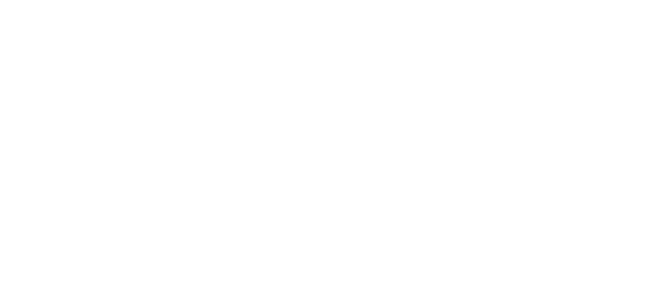
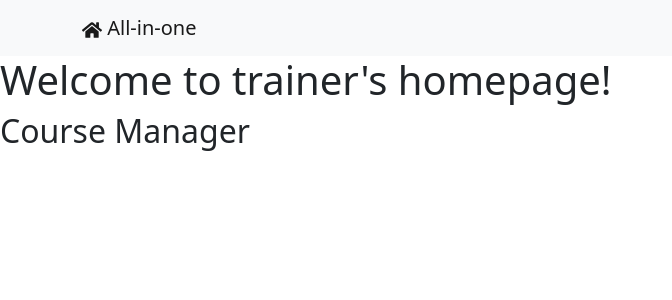
Before and after one commit to jonjonnyjonjon/IS212-SPM-G6T8, a React (Create React App) app in the folder frontend/: page /trainer in a window 1280 px wide. Shown: the top 300 px of the page, without its empty margins (0-672 px from the left). Built offline with nearby package versions, Linux system fonts and the light colour scheme.

Commit message:
[G6T8-58, 59] Initialize Trainer's Home Page

```diff
--- a/frontend/src/App.js
+++ b/frontend/src/App.js
@@ -7,6 +7,7 @@
 } from "react-router-dom"
 
 import HRRouting from "./pages/HRRouting"
+import TrainerRouting from "./pages/TrainerRouting"
 
 function App() {
 	const location = useLocation();
@@ -33,7 +34,7 @@
 
 			<Switch>
 				<Route path="/engineer" />
-				<Route path="/trainer" />
+				<Route path="/trainer" component={TrainerRouting}/>
 				<Route path="/hr" component={HRRouting} />
 
 			</Switch>
--- a/frontend/src/pages/TrainerHome.js
+++ b/frontend/src/pages/TrainerHome.js
@@ -1,6 +1,9 @@
 function TrainerHome() {
     return (
-        <h1>trainerHome</h1>
+        <div>
+            <h1>Welcome to trainer's homepage!</h1>
+            <h2>Course Manager</h2>
+        </div>
     )
 }
 
--- /dev/null
+++ b/frontend/src/pages/TrainerRouting.js
@@ -0,0 +1,35 @@
+import 'bootstrap/dist/css/bootstrap.min.css'
+import UserNavbar from "../components/UserNavbar"
+import { Link, Route, Switch, useRouteMatch, useLocation } from "react-router-dom"
+import { Nav } from 'react-bootstrap'
+import TrainerHome from "./TrainerHome"
+
+const TrainerRouting = () => {
+    const { url, path } = useRouteMatch()
+    const location = useLocation()
+
+    const NavbarOptions = (
+        <Nav className="me-auto">
+            {/*  insert navbar links here later  */}
+        </Nav>
+    )
+
+    return (
+        <div>
+            <UserNavbar options={NavbarOptions}/>
+
+            <Switch>
+                {/* <Route exact path={`${path}/courses`} component={HRCourses} /> */}
+                {/* <Route path={`${path}/courses/createCourse`} component={HRCreateCourse} /> */}
+
+                {/* <Route path={`${path}/engineers`}>
+                    <h1>Engineers page</h1>
+                </Route> */}
+            </Switch>
+
+            {location.pathname === "/trainer" ? <TrainerHome /> : null }
+        </div>
+    )
+}
+
+export default TrainerRouting
```
